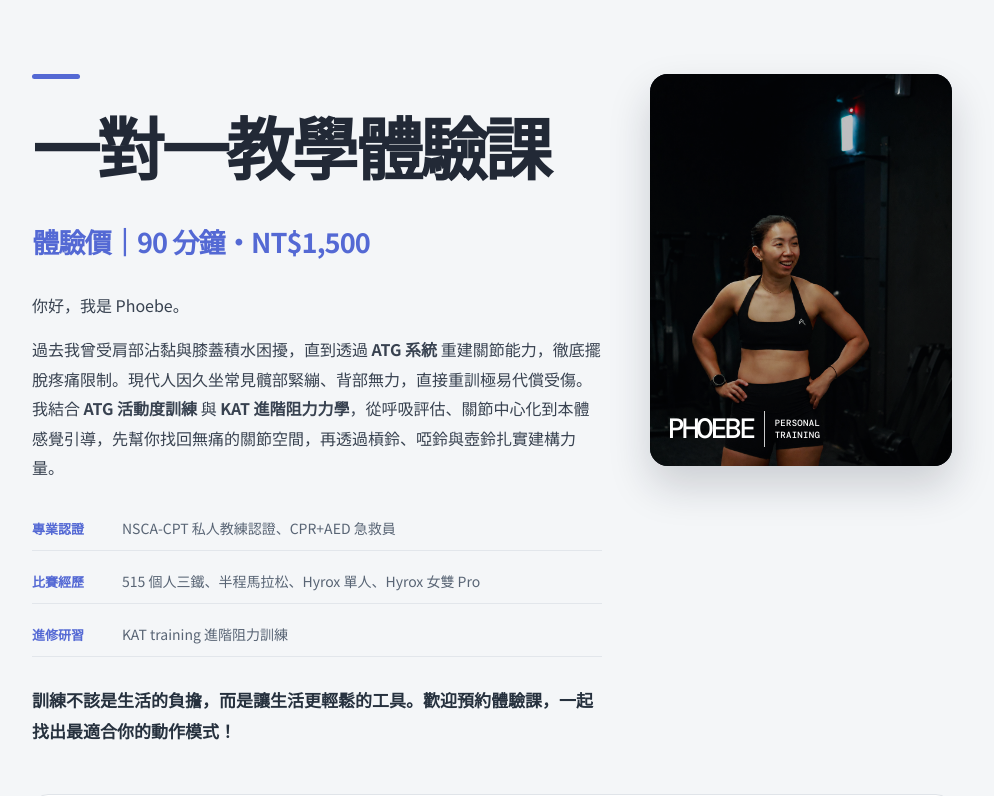
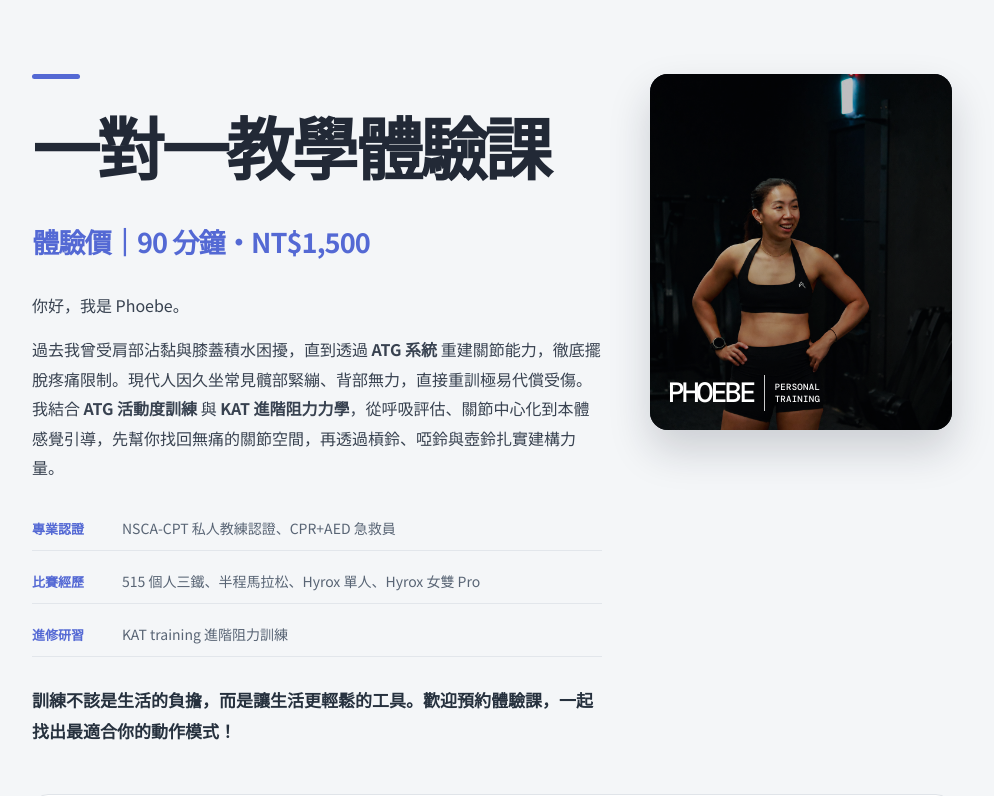
Before and after one commit to phoebe0412/phoebe-personal-training-form, a React (Vite) app: page / in a window 1280 px wide. Shown: the top 796 px of the page, without its empty margins (148-1142 px from the left). Built offline with nearby package versions, Linux system fonts and the light colour scheme.

Commit message:
Tighten coach photo crop

```diff
--- a/src/styles.css
+++ b/src/styles.css
@@ -6,8 +6,8 @@ body { margin: 0; min-width: 320px; min-height: 100vh; }
 button, input, textarea { font: inherit; }
 .page { width: min(100% - 40px, 920px); margin: 0 auto; padding: 56px 0 80px; }
 .hero { position: relative; min-height: 420px; padding: 18px 0 48px; }
-.coach-photo { position: absolute; top: 18px; right: 0; width: min(34vw, 302px); height: 392px; margin: 0; overflow: hidden; border-radius: 18px; background: #202733; box-shadow: 0 20px 42px rgba(22, 30, 43, .18); }
-.coach-photo img { display: block; width: 100%; height: 100%; object-fit: cover; object-position: center 44%; }
+.coach-photo { position: absolute; top: 18px; right: 0; width: min(34vw, 302px); height: 356px; margin: 0; overflow: hidden; border-radius: 18px; background: #202733; box-shadow: 0 20px 42px rgba(22, 30, 43, .18); }
+.coach-photo img { display: block; width: 100%; height: 100%; object-fit: cover; object-position: center 66%; }
 .coach-photo::after { position: absolute; inset: 0; content: ''; background: rgba(5, 8, 12, .26); pointer-events: none; }
 .photo-brand { position: absolute; z-index: 1; right: 18px; bottom: 19px; left: 18px; display: flex; align-items: center; gap: 10px; color: #fff; font-family: 'DM Mono', monospace; }
 .photo-brand-name { font-size: clamp(18px, 2.25vw, 28px); font-weight: 500; letter-spacing: -.09em; line-height: .9; }
@@ -33,4 +33,4 @@ fieldset { padding: 0; margin: 0; border: 0; } .choice-list { display: grid; gap
 .section-heading { padding: 46px 4px 22px; }.section-heading .section-kicker { margin-bottom: 9px; }
 .submit-area { margin-top: 8px; padding: 36px 0 0; text-align: center; }.submit-area p { color: #697484; font-size: 14px; }.submit-area button, .success-card button { border: 0; border-radius: 10px; padding: 16px 27px; background: #5469d4; color: white; cursor: pointer; font-weight: 600; box-shadow: 0 9px 20px rgba(84, 105, 212, .22); }.submit-area button:hover, .success-card button:hover { background: #4457bb; }.submit-area button:disabled { cursor: wait; opacity: .7; }.submit-error { color: #c94141 !important; font-weight: 600; }
 .success-card { max-width: 620px; margin: 12vh auto; border: 1px solid #e0e4e9; border-radius: 18px; background: #fff; padding: 52px; text-align: center; }.success-card h1 { font-size: 40px; letter-spacing: -.04em; }.success-card p:not(.eyebrow) { color: #697484; line-height: 1.8; margin: 20px 0 28px; }
-@media (max-width: 640px) { .page { width: min(100% - 28px, 920px); padding-top: 30px; }.hero { min-height: 0; padding-bottom: 34px; }.coach-photo { position: relative; top: auto; right: auto; width: 100%; height: 390px; margin: 0 0 24px; border-radius: 16px; }.coach-photo img { object-position: center 39%; }.photo-brand { right: 20px; bottom: 20px; left: 20px; gap: 12px; }.photo-brand-name { font-size: 30px; }.photo-brand-divider { height: 42px; }.photo-brand-service { font-size: 10px; }.hero > :not(.coach-photo) { max-width: none; }.hero-mark { margin-bottom: 22px; } h1 { font-size: 41px; }.coach-intro { font-size: 15px; }.bio-list li { display: block; padding: 11px 0; }.bio-list strong, .bio-list span { display: block; }.bio-list span { margin-top: 2px; }.hero-copy { font-size: 15px; }.intro-card, .form-section { border-radius: 13px; }.intro-card, .form-section { padding: 24px 20px; }.form-grid { grid-template-columns: 1fr; gap: 0; }.form-section { margin-bottom: 12px; } label, legend { font-size: 17px; }.choice { font-size: 15px; }.section-heading { padding: 38px 2px 18px; }.success-card { margin: 10vh auto; padding: 38px 24px; } }
+@media (max-width: 640px) { .page { width: min(100% - 28px, 920px); padding-top: 30px; }.hero { min-height: 0; padding-bottom: 34px; }.coach-photo { position: relative; top: auto; right: auto; width: 100%; height: 340px; margin: 0 0 24px; border-radius: 16px; }.coach-photo img { object-position: center 58%; }.photo-brand { right: 20px; bottom: 20px; left: 20px; gap: 12px; }.photo-brand-name { font-size: 30px; }.photo-brand-divider { height: 42px; }.photo-brand-service { font-size: 10px; }.hero > :not(.coach-photo) { max-width: none; }.hero-mark { margin-bottom: 22px; } h1 { font-size: 41px; }.coach-intro { font-size: 15px; }.bio-list li { display: block; padding: 11px 0; }.bio-list strong, .bio-list span { display: block; }.bio-list span { margin-top: 2px; }.hero-copy { font-size: 15px; }.intro-card, .form-section { border-radius: 13px; }.intro-card, .form-section { padding: 24px 20px; }.form-grid { grid-template-columns: 1fr; gap: 0; }.form-section { margin-bottom: 12px; } label, legend { font-size: 17px; }.choice { font-size: 15px; }.section-heading { padding: 38px 2px 18px; }.success-card { margin: 10vh auto; padding: 38px 24px; } }
```
